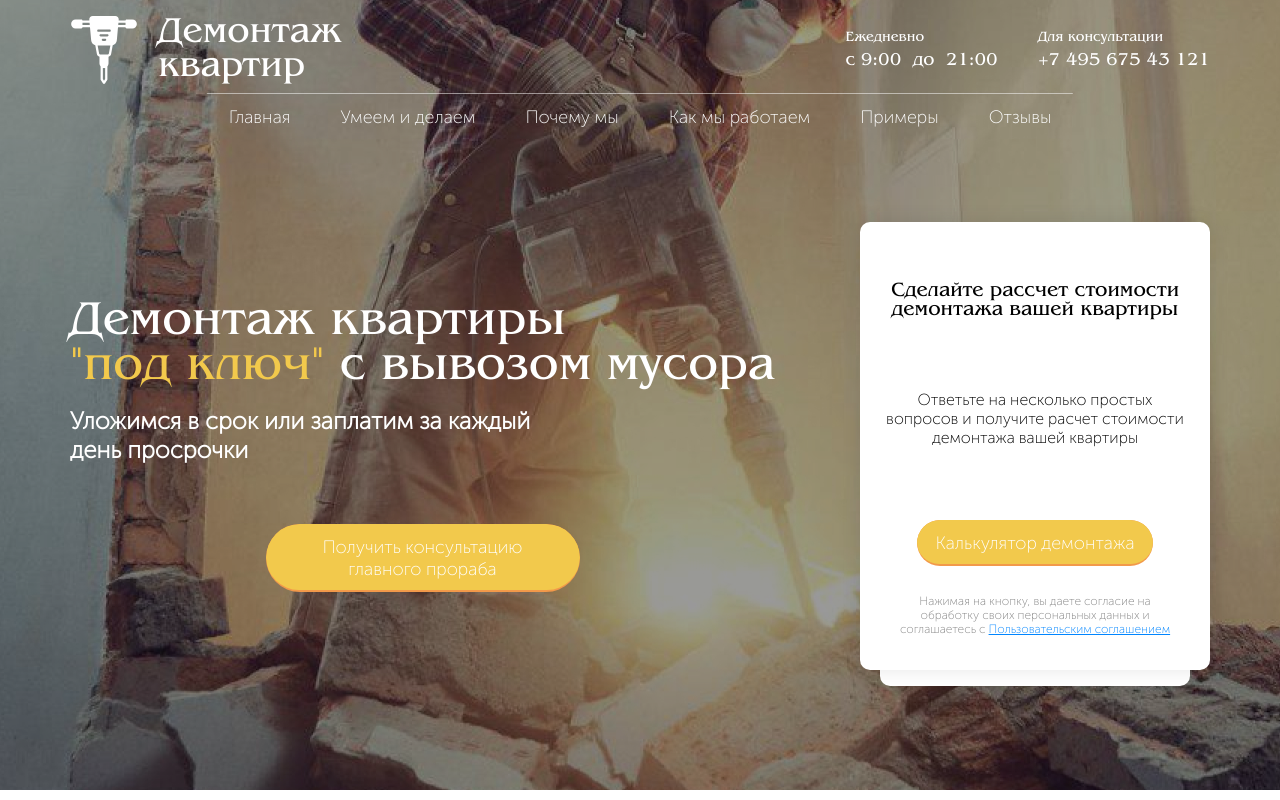
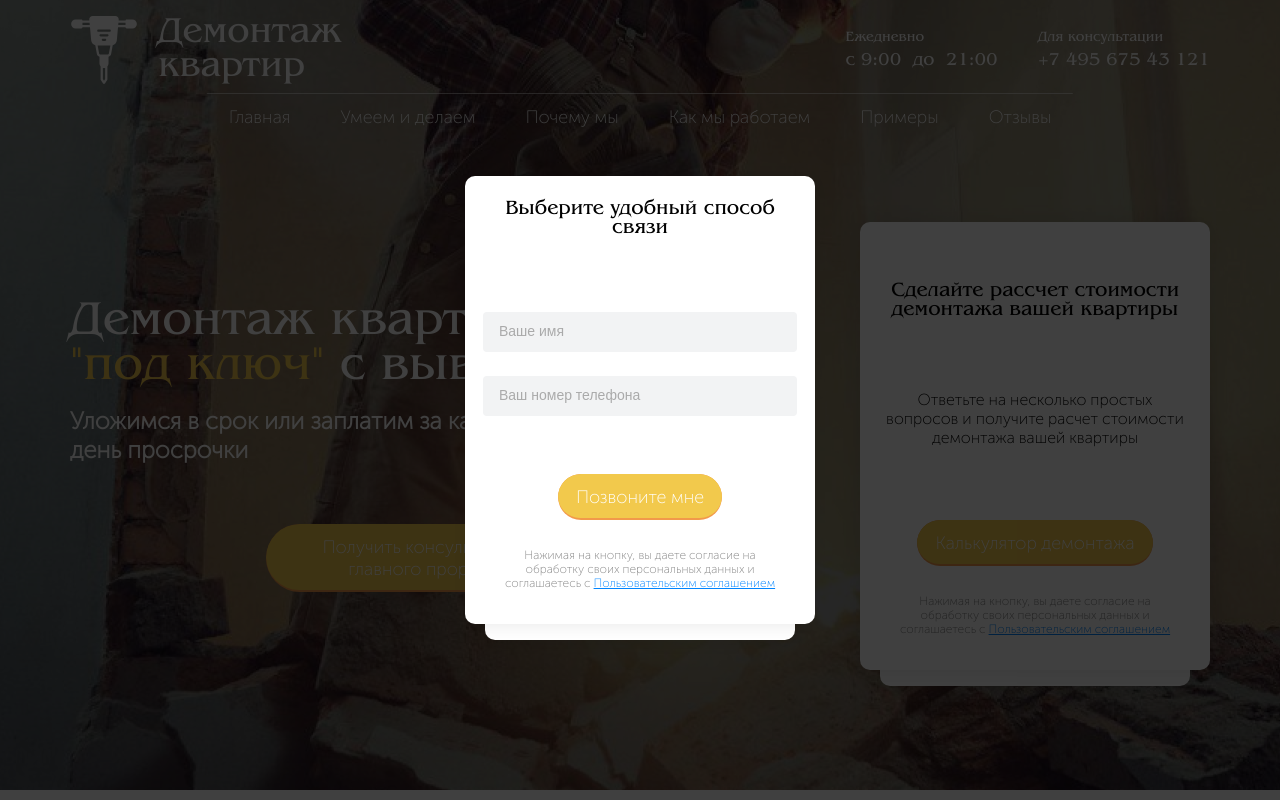
Before and after one commit to tatia-kom/Demontazh-kvartir, a website: page index.html in a window 1280 px wide. Both pictures are taken after a click on the button "Калькулятор демонтажа". Shown: the top 800 px of the page. Drawn offline with nearby package versions, Linux system fonts and the light colour scheme.

Commit message:
feat: add modal window

```diff
--- a/index.html
+++ b/index.html
@@ -56,13 +56,13 @@
                 <div class="top__left">
                     <h1 class="top__title">Демонтаж квартиры<br><span>"под ключ"</span> с вывозом мусора</h1>
                     <p class="top__subtitle">Уложимся в срок или заплатим за каждый<br> день просрочки</p>
-                    <button class="button top__button"><span>Получить консультацию<br> главного прораба</span></button>
+                    <button class="button top__button open-modal"><span>Получить консультацию<br> главного прораба</span></button>
                 </div>
                 <div class="top__right">
                     <div class="top__right-content">
                         <p class="top__right-title">Сделайте рассчет стоимости демонтажа вашей квартиры</p>
                         <p class="top__right-text">Ответьте на несколько простых<br> вопросов и получите расчет стоимости демонтажа вашей квартиры</p>
-                        <button class="button"><span>Калькулятор демонтажа</span></button>
+                        <button class="button open-modal"><span>Калькулятор демонтажа</span></button>
                         <p class="top__agree">Нажимая на кнопку, вы даете согласие на<br> обработку своих персональных данных и<br> соглашаетесь с <a href="#">Пользовательским соглашением</a></p>
                     </div>
                 </div>
@@ -88,7 +88,7 @@
                             <li>ламината</li>
                             <li>стяжки пола</li>
                         </ul>
-                        <button class="button can__button"><span>Заказать демонтаж</span></button>
+                        <button class="button can__button open-modal"><span>Заказать демонтаж</span></button>
                     </div>
                 </div>
                 <div class="can__block">
@@ -103,7 +103,7 @@
                             <li>шпаклевки, обоев</li>
                             <li>стеклоблочные</li>
                         </ul>
-                        <button class="button can__button"><span>Заказать демонтаж</span></button>
+                        <button class="button can__button open-modal"><span>Заказать демонтаж</span></button>
                     </div>
                 </div>
                 <div class="can__block">
@@ -117,7 +117,7 @@
                             <li>гипсокартона</li>
                             <li>шпатлевку и краску</li>
                         </ul>
-                        <button class="button can__button"><span>Заказать демонтаж</span></button>
+                        <button class="button can__button open-modal"><span>Заказать демонтаж</span></button>
                     </div>
                 </div>
                 <div class="can__block">
@@ -131,7 +131,7 @@
                             <li>межкомнатные и входные двери (железные)</li>
                             <li>электропроводку</li>
                         </ul>
-                        <button class="button can__button"><span>Заказать демонтаж</span></button>
+                        <button class="button can__button open-modal"><span>Заказать демонтаж</span></button>
                     </div>
                 </div>
             </div>
@@ -244,7 +244,7 @@
                         <p class="how__text">Поэтапная оплата выполненных<br> работ</p>
                     </div>
                 </div>
-                <button class="button how__button"><span>Получить консультацию<br> главного прораба</span></button>
+                <button class="button how__button open-modal"><span>Получить консультацию<br> главного прораба</span></button>
             </div>
         </div>
     </section>
@@ -353,7 +353,7 @@
                     <p class="header__name">Для консультации</p>
                     <a href="tel:" class="header__content">+7 495 675 43 121</a>
                 </div>
-                <button class="button footer__button"><span>Получить консультацию<br> главного прораба</span></button>
+                <button class="button footer__button open-modal"><span>Получить консультацию<br> главного прораба</span></button>
             </div>
             <nav class="header__menu-wrap">
                 <div class="header__menu footer__menu">
@@ -368,6 +368,24 @@
         </div>
     </footer>
 
+
+    <!-- MODAL -->
+
+    <div class="modal">
+        <div class="top__right modal__content">
+            <form class="top__right-content">
+                <p class="top__right-title modal__title">Выберите удобный способ связи</p>
+
+                <input type="text" placeholder="Ваше имя" class="modal__input">
+
+                <input type="text" placeholder="Ваш номер телефона" class="modal__input">
+
+                <button class="button modal__button"><span>Позвоните мне</span></button>
+                <p class="top__agree">Нажимая на кнопку, вы даете согласие на<br> обработку своих персональных данных и<br> соглашаетесь с <a href="#">Пользовательским соглашением</a></p>
+            </form>
+        </div>
+    </div>
+
     <script src="https://ajax.googleapis.com/ajax/libs/jquery/2.2.3/jquery.min.js"></script>
     <script type="text/javascript" src="js/slick.min.js"></script>
     <script type="text/javascript" src="js/scripts.js"></script>
--- a/js/scripts.js
+++ b/js/scripts.js
@@ -36,6 +36,23 @@ $(document).ready(function() {
         if ($(window).width() > 767) {
             $('.header__menu').attr('style', '');
         }
+    });
+
+    // modal
+
+    $('.open-modal').click(function(e) {
+        e.preventDefault();
+        $('body').addClass('modal-opened');
+        $('.modal').addClass('modal--opened');
+    });
+
+    $('.modal').click(function() {
+        $('.modal').removeClass('modal--opened');
+        $('body').removeClass('modal-opened');
+    });
+
+    $('.modal__content').click(function(e) {
+        e.stopPropagation();
     });
 
     // example
--- /dev/null
+++ b/scss/components/modal/_modal.scss
@@ -0,0 +1,54 @@
+@import "layout/var";
+
+.modal {
+  position: fixed;
+  top: 0;
+  left: 0;
+  right: 0;
+  bottom: 0;
+  background: rgba(0,0,0,0.75);
+  z-index: 1002;
+  opacity: 0;
+  pointer-events: none;
+  transition: 0.3s;
+  display: flex;
+
+  &--opened {
+    opacity: 1;
+    pointer-events: auto;
+  }
+
+  &__content {
+    margin: auto;
+
+    @media #{$xs} {
+      max-width: 290px;
+    }
+
+    .top__right-content {
+      padding-top: 24px;
+    }
+  }
+
+  &__title {
+    margin-bottom: 50px;
+  }
+
+  &__input {
+    width: 100%;
+    margin-top: 24px;
+    background: #F2F3F4;
+    border-radius: 4px;
+    border: 0;
+    box-shadow: 0;
+    font-size: 14px;
+    line-height: 17px;
+    padding: 11px 16px 12px;
+
+    @include placeholderColor(#aaa);
+  }
+
+  &__button {
+    margin-top: 58px;
+  }
+}
--- a/scss/style.scss
+++ b/scss/style.scss
@@ -17,3 +17,6 @@
 
 //footer
 @import "components/footer/footer";
+
+//modal
+@import "components/modal/modal";
```
Also changed, not shown: css/style.min.css.
